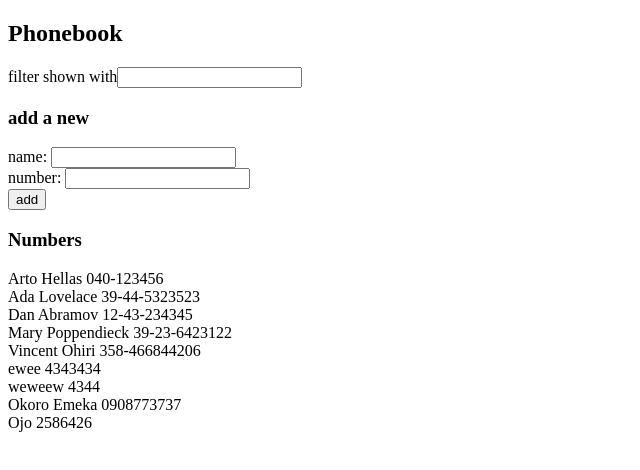
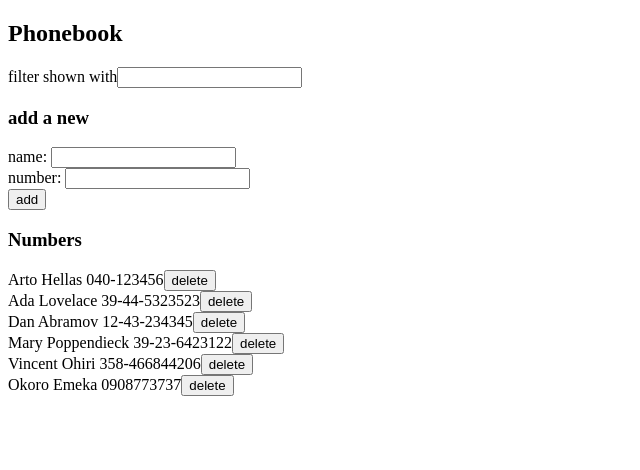
Before and after one commit to vinnoangel/FullStackOpen, a React (Vite) app in the folder part2/Phonebook/: page / in a window 1280 px wide. Shown: the top 470 px of the page, without its empty margins (0-640 px from the left). Built offline with nearby package versions, Linux system fonts and the light colour scheme; data requests are answered from the project's data file.

Commit message:
Added delete button for deleting a person. Delete action is first double-check with user before proceeding. This completes exercise 2.14 of part2

```diff
--- a/part2/Phonebook/db.json
+++ b/part2/Phonebook/db.json
@@ -26,24 +26,9 @@
       "id": "5"
     },
     {
-      "name": "ewee",
-      "number": "4343434",
-      "id": "q8N7VWVpDXM"
-    },
-    {
-      "name": "weweew",
-      "number": "4344",
-      "id": "zZWUmmo43go"
-    },
-    {
       "name": "Okoro Emeka",
       "number": "0908773737",
       "id": "_3m7vfyHuvQ"
-    },
-    {
-      "name": "Ojo",
-      "number": "2586426",
-      "id": "62UieiGnR8U"
     }
   ],
   "$schema": "./node_modules/json-server/schema.json"
--- a/part2/Phonebook/src/App.jsx
+++ b/part2/Phonebook/src/App.jsx
@@ -1,6 +1,6 @@
 import { useState, useEffect } from 'react'
 import personService from './services/persons'
-import PersonForm  from './components/PersonForm '
+import PersonForm  from './components/PersonForm'
 import Persons from './components/Persons'
 import Filter from './components/Filter'
 
@@ -16,6 +16,9 @@
       .then(response => {
         console.log('Promised fulfilled')
         setPersons(response)
+      })
+      .catch(error => {
+        console.log('fail')
       })
   }, [])
 
@@ -45,6 +48,23 @@
         setNewName('')
         setNewNumber('')
       })
+      .catch(error => {
+        console.log('fail')
+      })
+  }
+
+  const handleDelete = (id, name) => {
+    console.log(`Person with ${id} was deleted`)
+    if (window.confirm(`Delete ${name}?`)) {
+      personService
+        .deletePerson(id)
+        .then(() => {
+          setPersons(persons.filter(person => person.id !== id))
+        })
+        .catch(error => {
+          console.log('fail')
+        })
+    }
   }
 
   return (
@@ -60,7 +80,7 @@
         handleNumberChange={handleNumberChange}
       />
       <h3>Numbers</h3>
-      <Persons persons={searchPersonsResult} />
+      <Persons persons={searchPersonsResult} handleDelete={handleDelete} />
     </div>
   )
 }
--- a/part2/Phonebook/src/components/Persons.jsx
+++ b/part2/Phonebook/src/components/Persons.jsx
@@ -1,9 +1,11 @@
-const Persons = ({persons}) => {
+const Persons = ({persons, handleDelete}) => {
     return(
         <div>
             {persons.map(
-                person => <div key={person.name + Math.random()}>
+                person =>
+                <div key={person.id}>
                     {person.name} {person.number}
+                    <button onClick={() => handleDelete(person.id, person.name)}>delete</button>
                 </div>
             )}
         </div>
--- a/part2/Phonebook/src/services/persons.js
+++ b/part2/Phonebook/src/services/persons.js
@@ -12,4 +12,9 @@
     return promise.then(response => response.data)
 }
 
-export default { getAll, create }
+const deletePerson = (id) => {
+    const promise = axios.delete(`${baseURL}/${id}`)
+    return promise.then(response => response.data)
+}
+
+export default { getAll, create, deletePerson }
```
Also changed, not shown: part2/Phonebook/src/components/PersonForm.jsx (renamed from part2/Phonebook/src/components/PersonForm .jsx).
